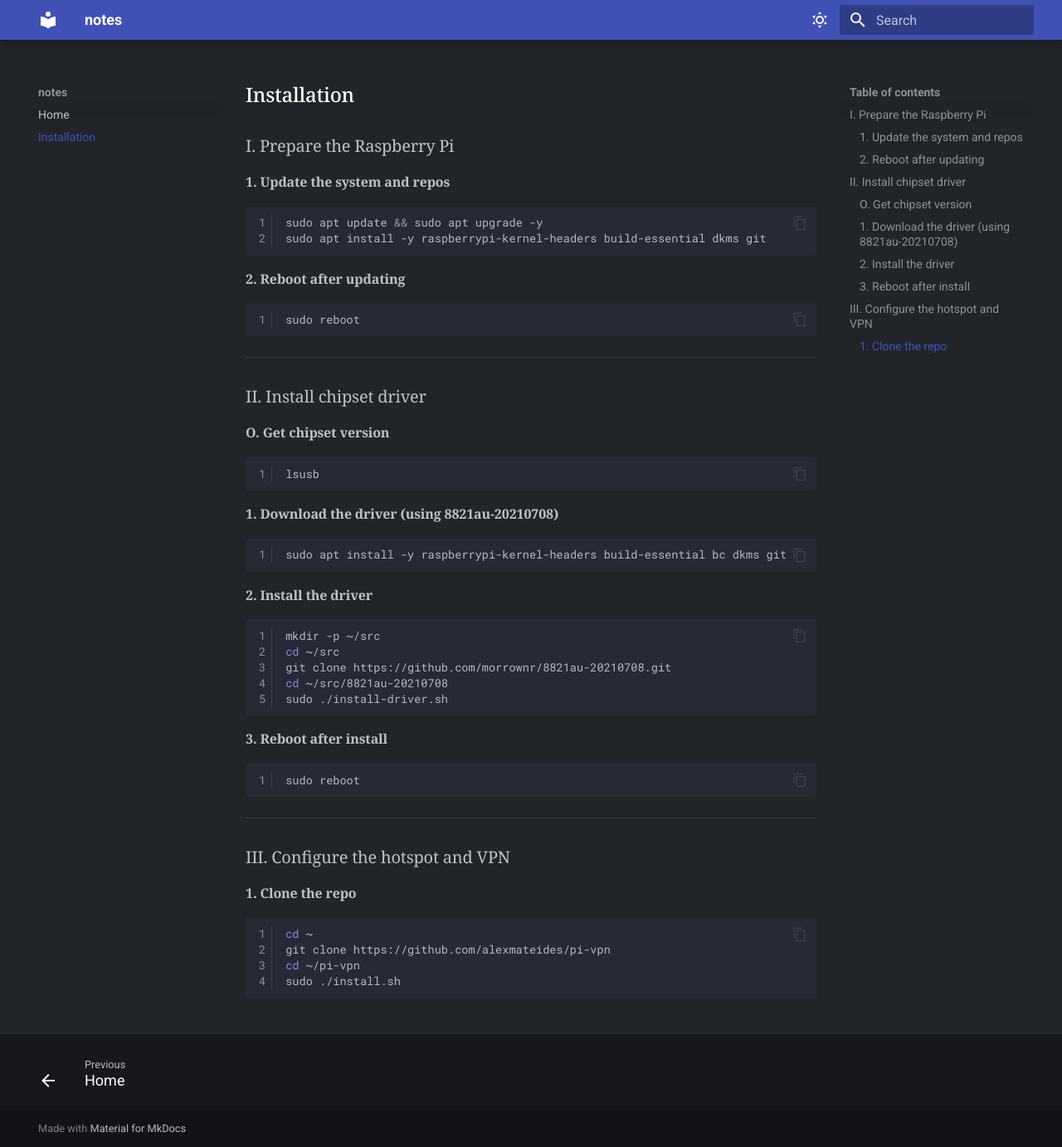
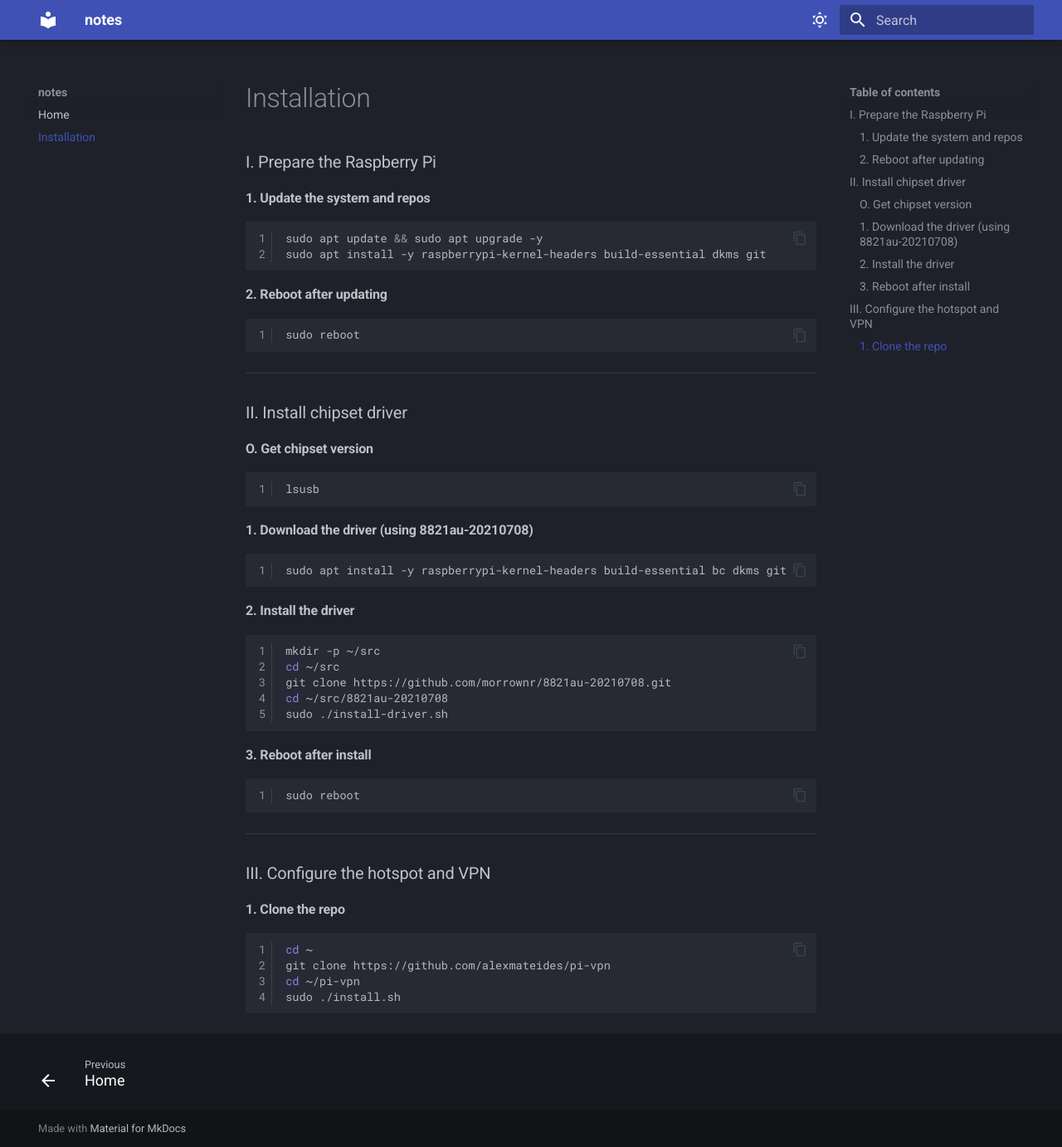
Before and after one commit to alexmateides/pi-vpn, an MkDocs documentation site: the page built from docs/Installation.md, in a window 1280 px wide and 1382 px high. Shown: the whole window at 83% size. Built offline with MkDocs 1.6.1 and Material for MkDocs 9.7.7, drawn with Linux system fonts in a browser that asks for light colours.

Commit message:
removed extra css

```diff
--- a/mkdocs.yml
+++ b/mkdocs.yml
@@ -52,7 +52,6 @@ markdown_extensions:
 
 
 extra_css:
-  - stylesheets/extra.css
 
 extra_javascript:
   - javascripts/mathjax.js
```
